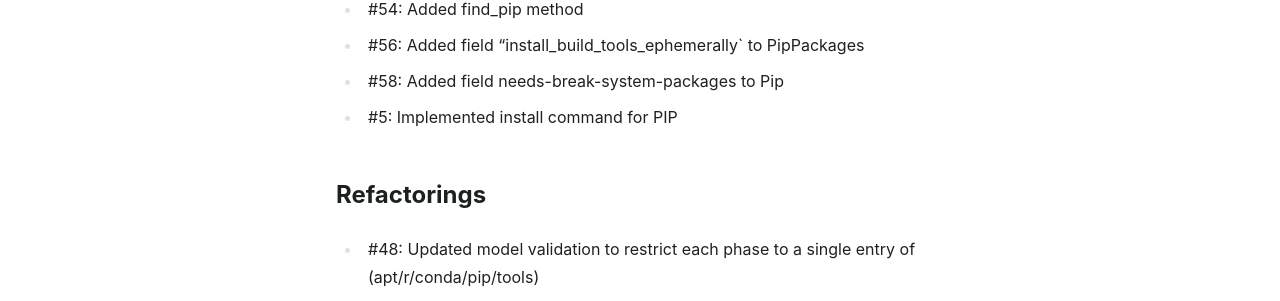
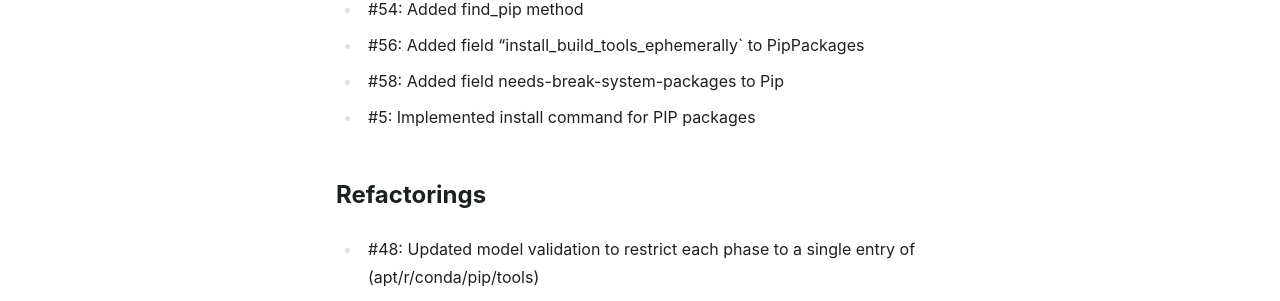
Before and after one commit to exasol/script-languages-package-management, a Sphinx documentation site: the page built from doc/changes/unreleased.md, in a window 1280 px wide and 1350 px high. Shown: the part 769-1070 px from the top of the window. Built offline with Sphinx 7.4.7, drawn with Linux system fonts in a browser that asks for light colours; pages that are not in the unit, such as notebooks, are missing from menus.

Commit message:
Updated changelog

```diff
--- a/doc/changes/unreleased.md
+++ b/doc/changes/unreleased.md
@@ -19,7 +19,7 @@
  - #54: Added find_pip method
  - #56: Added field "install_build_tools_ephemerally` to PipPackages
  - #58: Added field needs-break-system-packages to Pip
- - #5: Implemented install command for PIP
+ - #5: Implemented install command for PIP packages
 
 ## Refactorings
 
```
